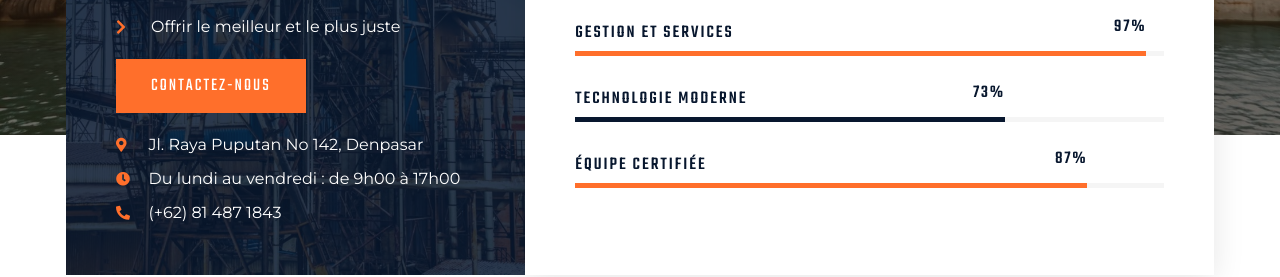
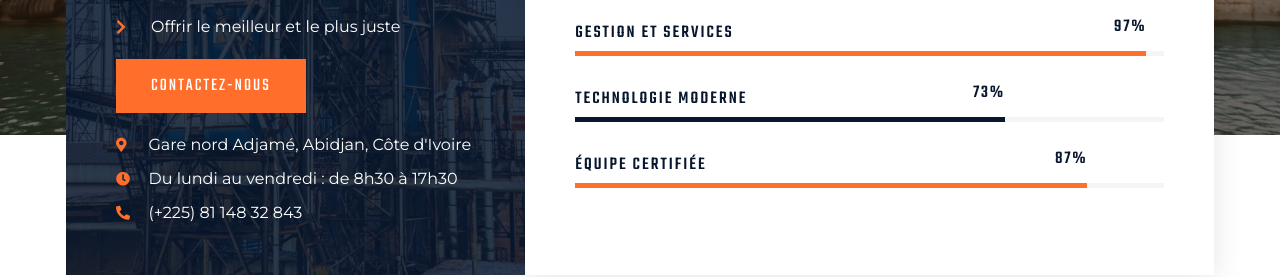
Before and after one commit to toumaniaboubacarbamba/templatepetrol, a Next.js app: page / in a window 1280 px wide. Shown: the part 2880-3157 px from the top of the page. Built offline with nearby package versions, Linux system fonts and the light colour scheme.

Commit message:
fix whychooseus

```diff
--- a/components/Header.js
+++ b/components/Header.js
@@ -117,7 +117,7 @@ export default function Header() {
                         <div className="elementor-icon-box-content">
                           <h3 className="elementor-icon-box-title">
                             <span>
-                              Plus d'informations
+                              Plus d&apos;informations
                             </span>
                           </h3>
                           <p className="elementor-icon-box-description">
--- a/components/WhyChooseUs.js
+++ b/components/WhyChooseUs.js
@@ -122,7 +122,7 @@ export default function WhyChooseUs() {
                                 {" "}
                               </span>
                               <span className="elementor-icon-list-text">
-                                Jl. Raya Puputan No 142, Denpasar
+                                Gare nord Adjamé, Abidjan, Côte d&apos;Ivoire
                               </span>
                             </li>
                             <li className="elementor-icon-list-item">
@@ -131,7 +131,7 @@ export default function WhyChooseUs() {
                                 {" "}
                               </span>
                               <span className="elementor-icon-list-text">
-                                Du lundi au vendredi : de 9h00 à 17h00
+                                Du lundi au vendredi : de 8h30 à 17h30
                               </span>
                             </li>
                             <li className="elementor-icon-list-item">
@@ -140,7 +140,7 @@ export default function WhyChooseUs() {
                                 {" "}
                               </span>
                               <span className="elementor-icon-list-text">
-                                (+62) 81 487 1843
+                                (+225) 81 148 32 843
                               </span>
                             </li>
                           </ul>
```
